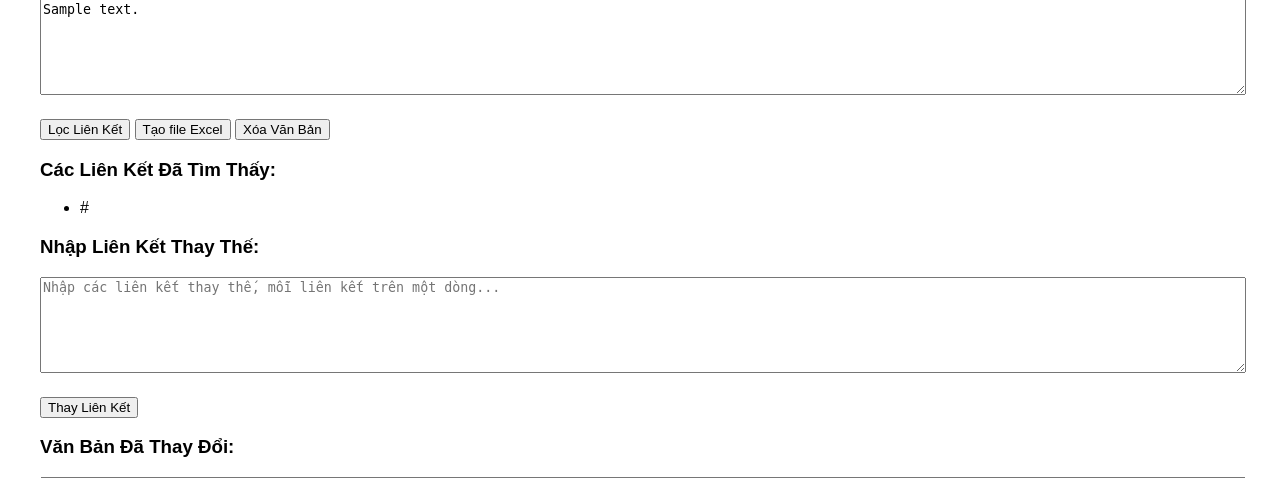
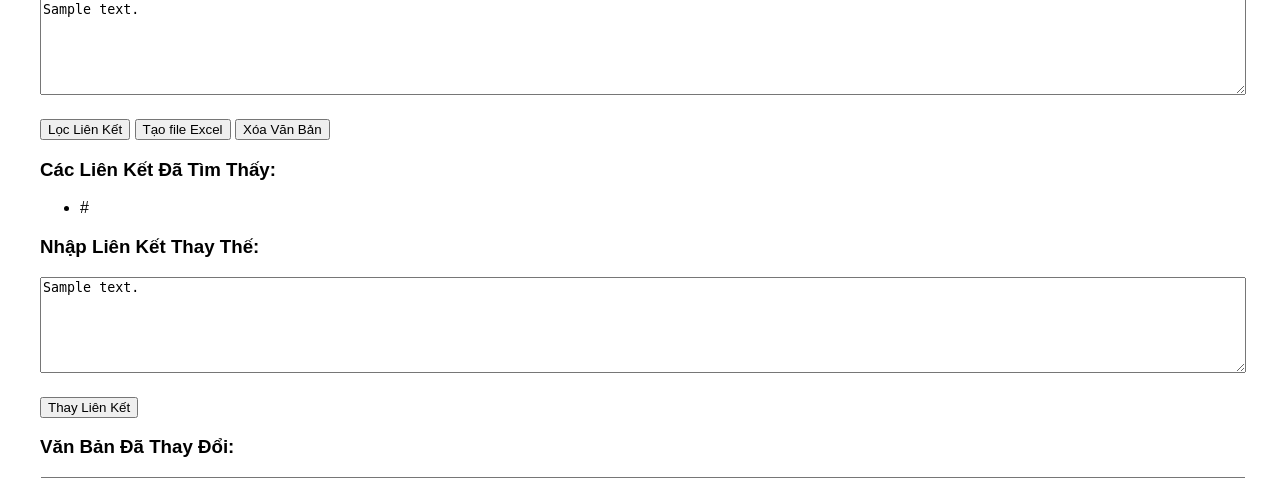
Before and after one commit to minhthang1233/e, a Flask app: template templates/index.html in a window 1280 px wide. Shown: the part 164-642 px from the top of the page. Run offline with Flask 3, Linux system fonts and the light colour scheme; the template is opened without the code that fills it: most values are stand-ins (such as "Sample title", 1, 10 or a date in 2020).

Commit message:
Update index.html

```diff
--- a/templates/index.html
+++ b/templates/index.html
@@ -49,7 +49,7 @@
 
         <h3>Nhập Liên Kết Thay Thế:</h3>
         <form method="POST">
-            <textarea name="replacement_links" rows="6" placeholder="Nhập các liên kết thay thế, mỗi liên kết trên một dòng..."></textarea>
+            <textarea name="replacement_links" rows="6" placeholder="Nhập các liên kết thay thế, mỗi liên kết trên một dòng...">{{ replaced_text }}</textarea>
             <div>
                 <button type="submit" name="replace_links">Thay Liên Kết</button>
             </div>
```
